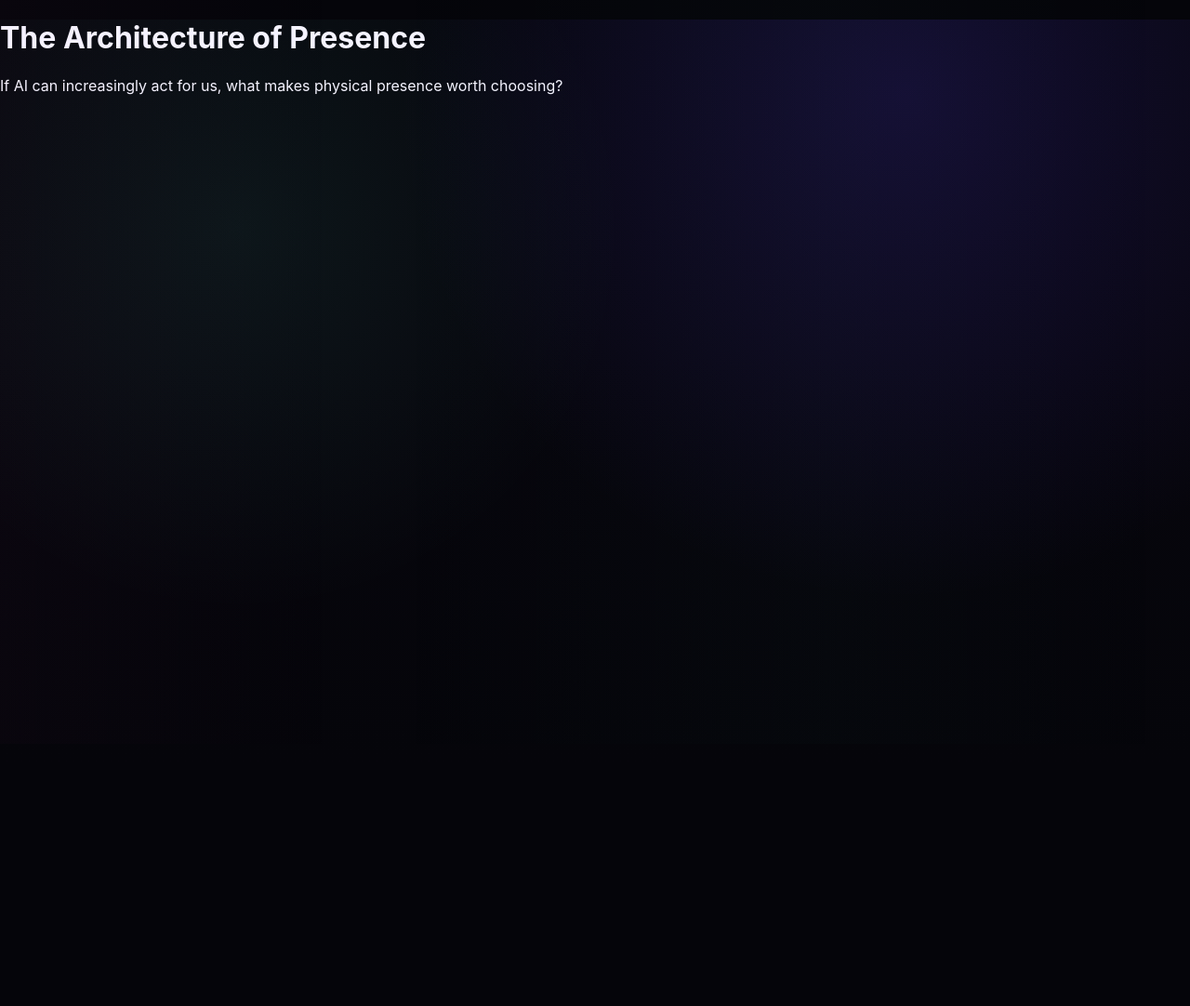
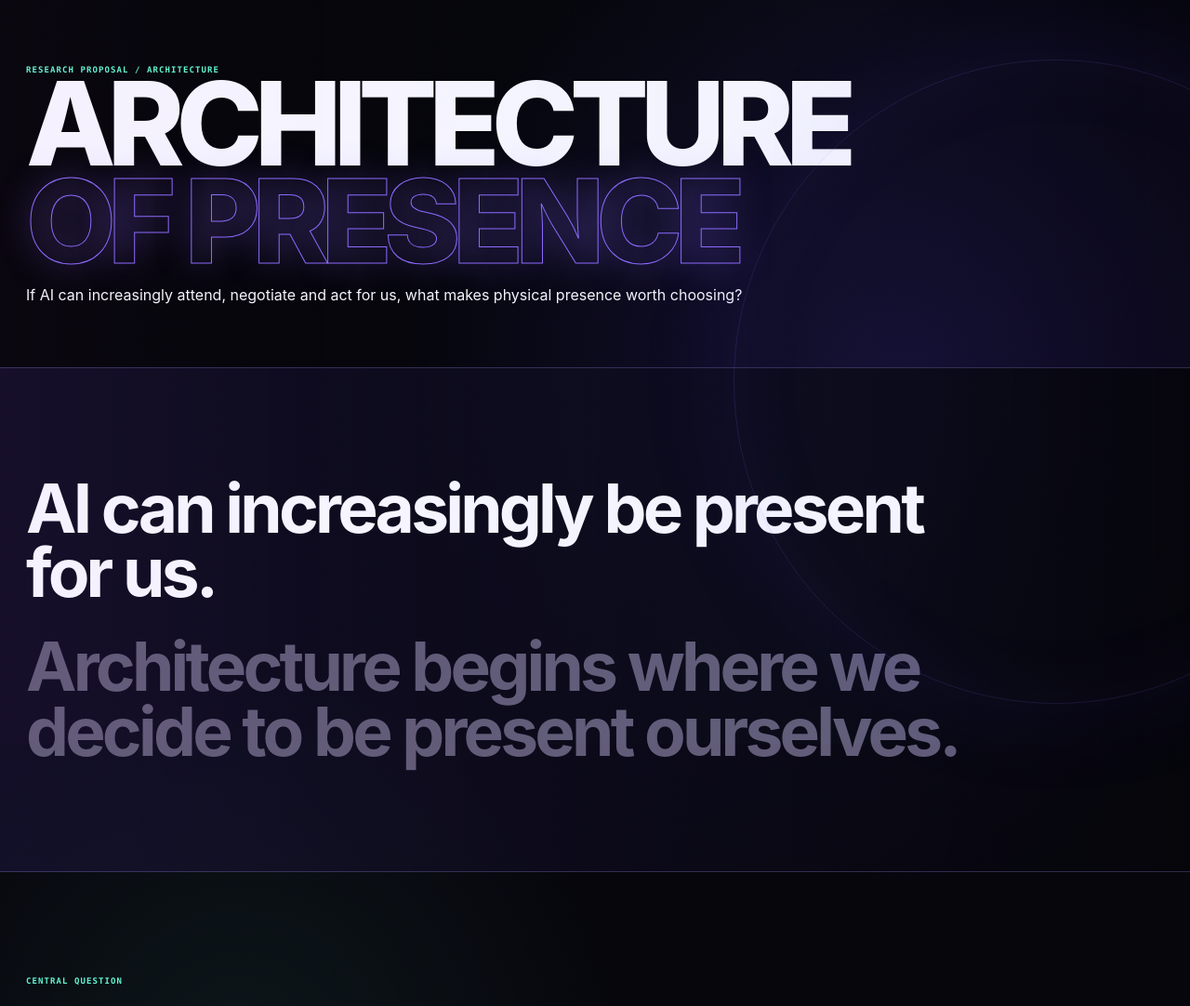
Before and after one commit to krishaamer/proxy-society, a Next.js app: page /proposal in a window 1280 px wide. Shown: the top 1082 px of the page at 93% size. Before the commit the page ends 821 px from the top, so only its background shows below. Built offline with nearby package versions, Linux system fonts and the light colour scheme.

Commit message:
Render Architecture of Presence proposal

```diff
--- a/app/proposal/page.tsx
+++ b/app/proposal/page.tsx
@@ -1 +1,20 @@
-export default function ProposalPage() { return <main><h1>The Architecture of Presence</h1><p>If AI can increasingly act for us, what makes physical presence worth choosing?</p></main>; }
+import type { Metadata } from "next";
+import { contributions, methods, questions } from "./data";
+
+export const metadata: Metadata = {
+  title: "The Architecture of Presence | Proxy Society",
+  description: "A research proposal on delegated presence and humane architecture.",
+};
+
+export default function ProposalPage() {
+  return <main lang="en">
+    <section className="hero shell"><div className="eyebrow">RESEARCH PROPOSAL / ARCHITECTURE</div><h1><span>ARCHITECTURE</span><em>OF PRESENCE</em></h1><p>If AI can increasingly attend, negotiate and act for us, what makes physical presence worth choosing?</p></section>
+    <section className="statement"><div className="shell"><h2>AI can increasingly be present for us.</h2><h2 className="muted-heading">Architecture begins where we decide to be present ourselves.</h2></div></section>
+    <section className="section shell"><p className="section-kicker">CENTRAL QUESTION</p><h2>What makes presence worth choosing?</h2><p>How does delegated presence change the value, design and social role of physical space, and how can architecture sustain humane forms of co-presence when AI agents act for absent people?</p></section>
+    <section className="section dark-section"><div className="shell principles-grid">{contributions.map(([n,t,c]) => <article className="principle-card" key={n}><span>{n}</span><h3>{t}</h3><p>{c}</p></article>)}</div></section>
+    <section className="section shell"><p className="section-kicker">AALTO AS A VALUE LINEAGE</p><h2>Humane architecture is the value system, not the historical subject.</h2><p>As machines absorb more instrumental activity, architecture may be judged less by how efficiently it processes people and more by whether it creates conditions people actually want to inhabit together.</p></section>
+    <section className="section shell" id="method"><p className="section-kicker">RESEARCH PROGRAM</p>{methods.map(m => <article key={m.id}><h3>{m.id} / {m.title}</h3><p>{m.copy}</p></article>)}</section>
+    <section className="section shell" id="questions"><p className="section-kicker">OPEN QUESTIONS</p><div className="question-grid">{questions.map((q,i) => <p key={q}><span>Q{String(i+1).padStart(2,"0")}</span>{q}</p>)}</div></section>
+    <section className="closing-section"><div className="shell"><h2>The proxy is the technological change. Human presence is the architectural question.</h2></div></section>
+  </main>;
+}
```
